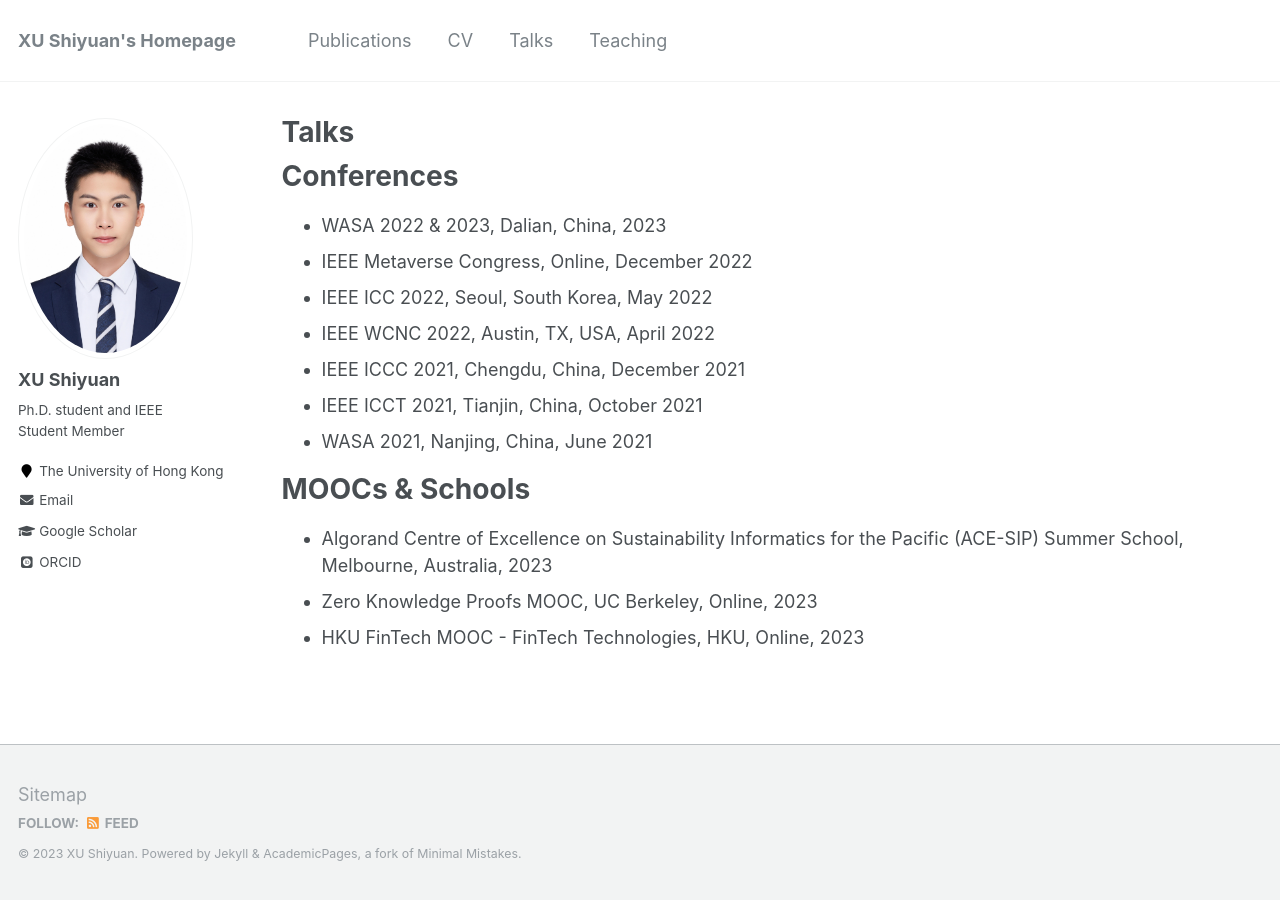
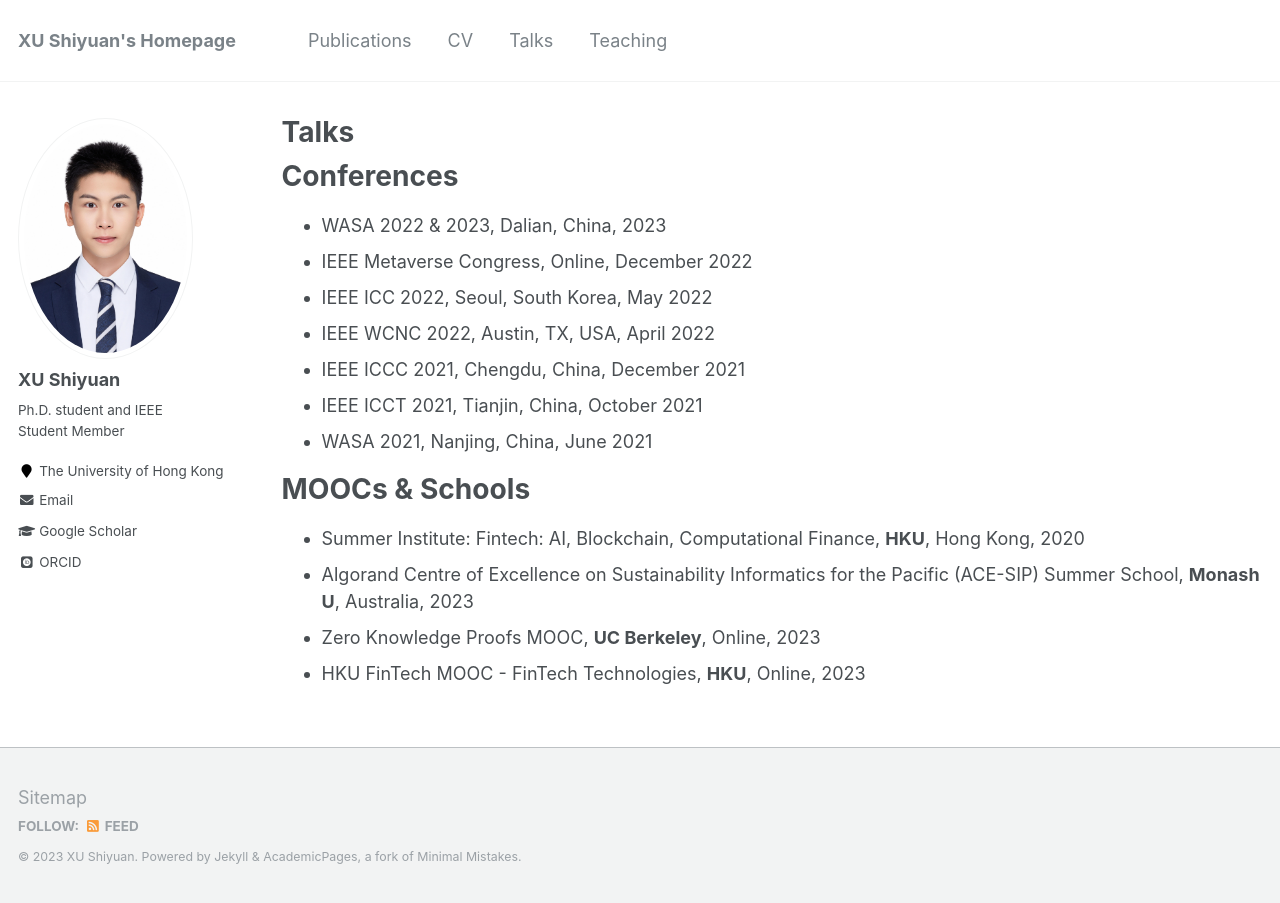
Before and after one commit to shiyuanjack/shiyuanjack.github.io, a Jekyll site: the page built from _pages/talks.md, in a window 1280 px wide. Built offline with Jekyll 4.4.1, drawn with Linux system fonts in a browser that asks for light colours; some web fonts are replaced.

Commit message:
Update talks.md

```diff
--- a/_pages/talks.md
+++ b/_pages/talks.md
@@ -22,6 +22,7 @@ Conferences
 
 MOOCs & Schools
 ======
-* Algorand Centre of Excellence on Sustainability Informatics for the Pacific (ACE-SIP) Summer School, Melbourne, Australia, 2023
-* Zero Knowledge Proofs MOOC, UC Berkeley, Online, 2023
-* HKU FinTech MOOC - FinTech Technologies, HKU, Online, 2023
+* Summer Institute: Fintech: AI, Blockchain, Computational Finance, **HKU**, Hong Kong, 2020
+* Algorand Centre of Excellence on Sustainability Informatics for the Pacific (ACE-SIP) Summer School, **Monash U**, Australia, 2023
+* Zero Knowledge Proofs MOOC, **UC Berkeley**, Online, 2023
+* HKU FinTech MOOC - FinTech Technologies, **HKU**, Online, 2023
```
